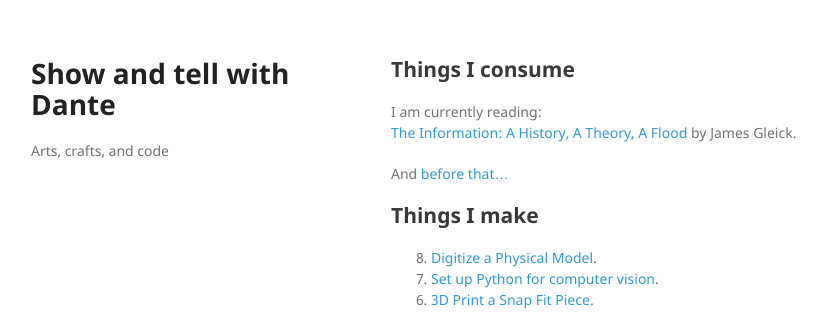
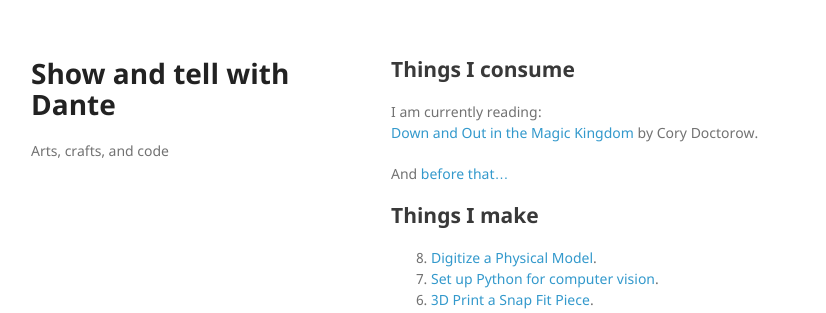
Before and after one commit to dasanchez/dasanchez.github.io, a Jekyll site: the page built from index.md, in a window 1280 px wide. Shown: the top 313 px of the page, without its empty margins (179-1005 px from the left). Built offline with Jekyll 4.4.1, drawn with Linux system fonts in a browser that asks for light colours; our own code applies the rules of GitHub Pages for plain Markdown files.

Commit message:
Finished "The Information"

```diff
--- a/index.md
+++ b/index.md
@@ -4,7 +4,7 @@ layout: default
 
 ## Things I consume
 I am currently reading:
-[The Information: A History, A Theory, A Flood](https://en.wikipedia.org/wiki/The_Information:_A_History,_a_Theory,_a_Flood) by James Gleick.
+[Down and Out in the Magic Kingdom](https://en.wikipedia.org/wiki/Down_and_Out_in_the_Magic_Kingdom) by Cory Doctorow.
 
 And [before that...](/books)
 
```
Also changed, not shown: books.md (+3 -0 lines).
